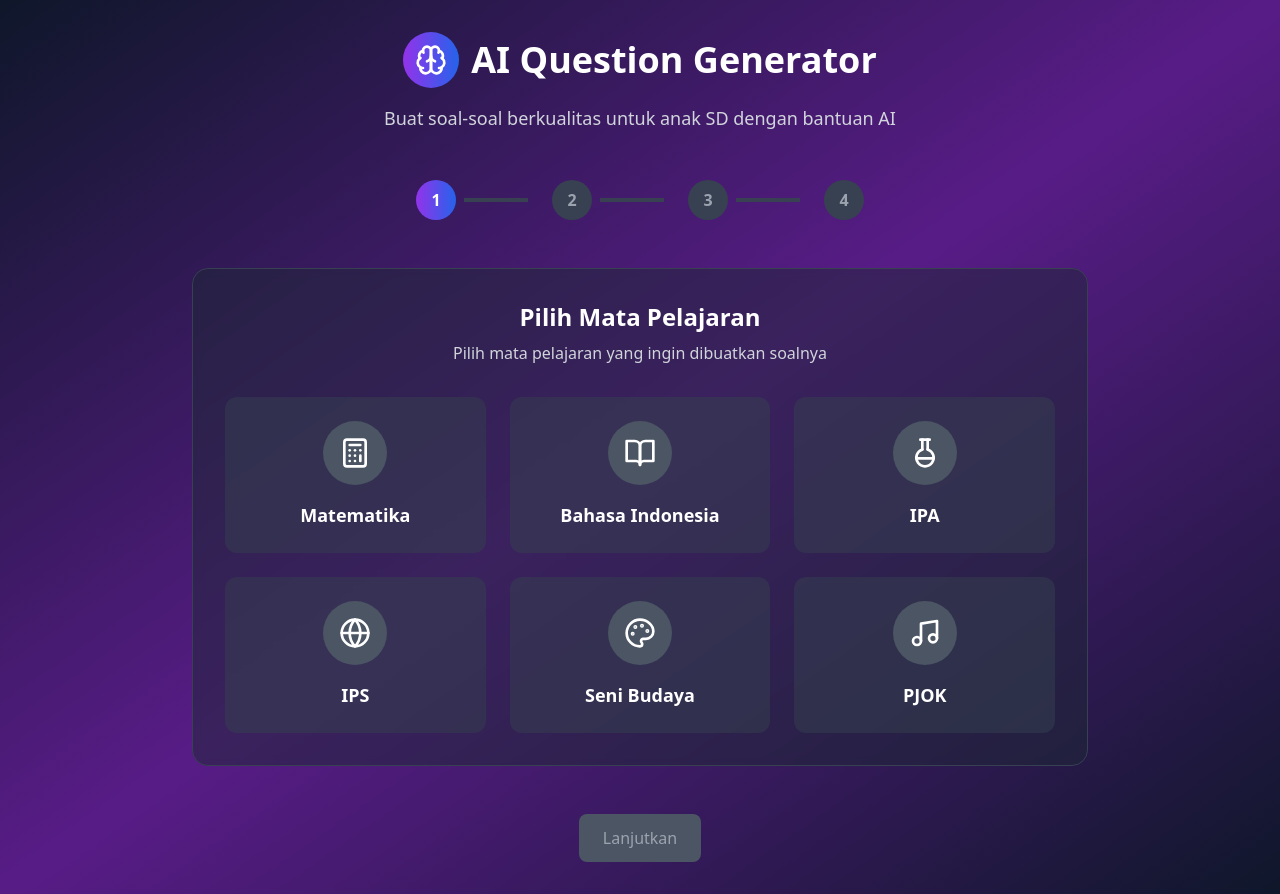
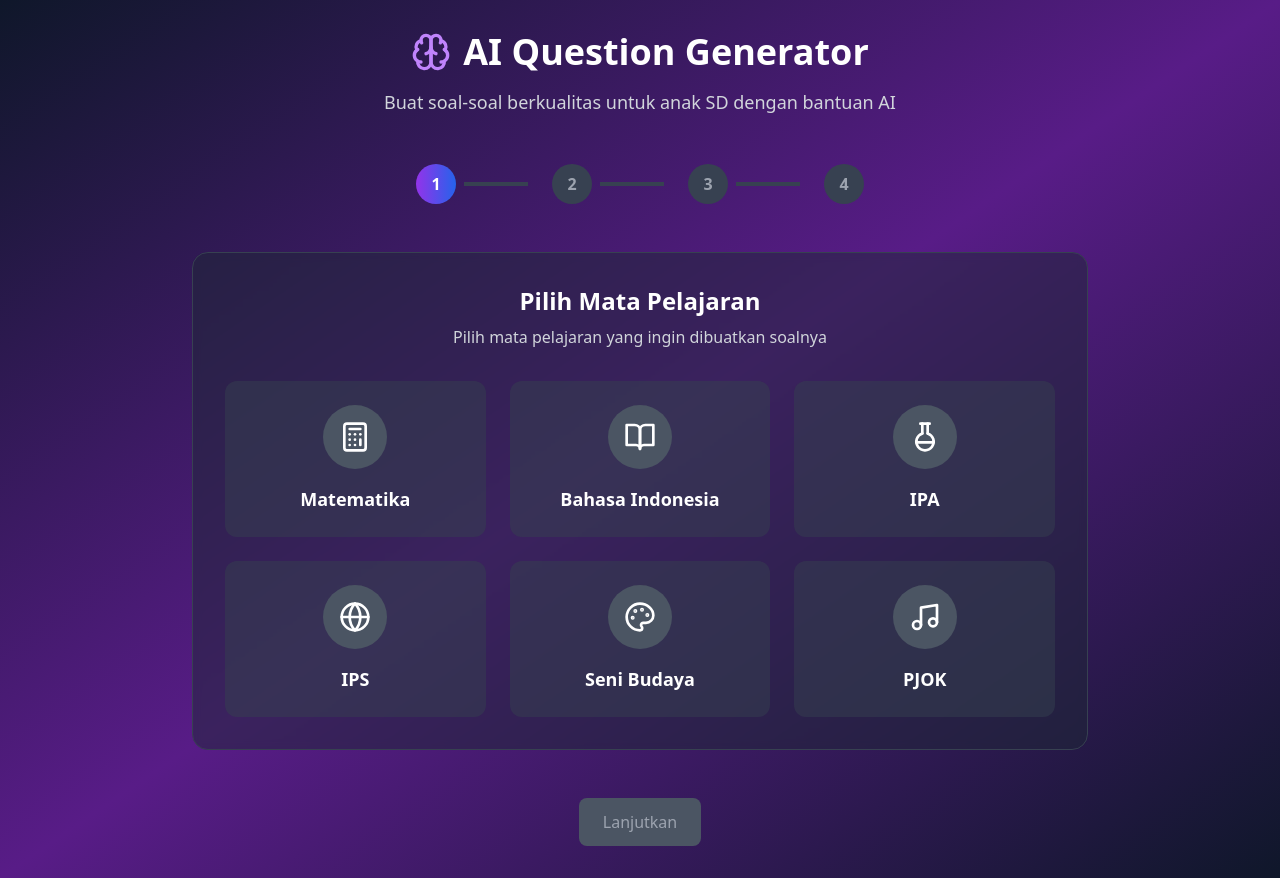
Before and after one commit to GaluhWikri/Question-Generator-for-Elementary-Students, a React (Vite) app: page / in a window 1280 px wide. Built offline with nearby package versions, Linux system fonts and the light colour scheme.

Commit message:
Perbaikan Backend

```diff
--- a/src/App.tsx
+++ b/src/App.tsx
@@ -84,9 +84,7 @@ function App() {
       <div className="container mx-auto px-4 sm:px-6 lg:px-8 py-8">
         <div className="text-center mb-12">
           <div className="flex items-center justify-center gap-3 mb-4">
-            <div className="p-3 bg-gradient-to-r from-purple-600 to-blue-600 rounded-full">
-              <Brain className="w-8 h-8 text-white" />
-            </div>
+            <Brain className="w-10 h-10 text-purple-400" />
             <h1 className="text-3xl sm:text-4xl font-bold text-white">AI Question Generator</h1>
           </div>
           <p className="text-gray-300 text-base sm:text-lg">
```
